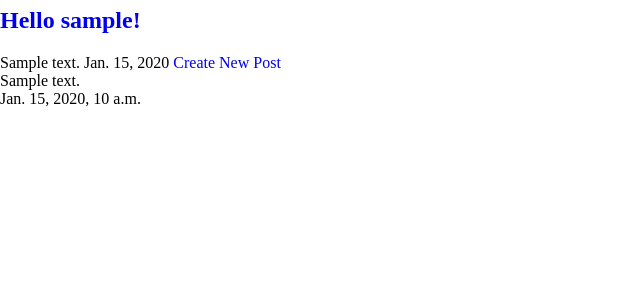
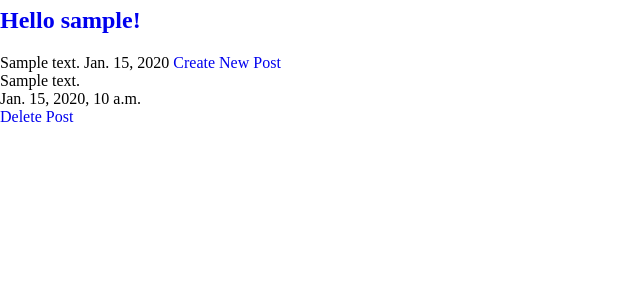
Before and after one commit to gladunvv/doodle-blog, a Django app: page /user/profile/ in a window 1280 px wide. Shown: the part 143-443 px from the top of the page, without its empty margins (0-640 px from the left). Run offline with Django 3.2, Linux system fonts and the light colour scheme; a user stored in the database is signed in; tables that the repository leaves empty hold one stand-in row (values such as "Sample post").

Commit message:
Added delete post view

```diff
--- a/app/doodle/urls.py
+++ b/app/doodle/urls.py
@@ -1,9 +1,11 @@
 from django.urls import path
-from doodle.views import PostsListView, PostDetailView, CreatePost
+from doodle.views import PostsListView, PostDetailView, CreatePost, DeletePost
+
 
 app_name = 'doodle'
 urlpatterns = [
     path('', PostsListView.as_view(), name='index'),
     path('post/<int:pk>', PostDetailView.as_view(), name='post_detail'),
-    path('post/create', CreatePost.as_view(), name='create_post')
+    path('post/create', CreatePost.as_view(), name='create_post'),
+    path('post/delete/<int:pk>', DeletePost.as_view(), name='delete_post')
 ]
--- a/app/user/templates/user/profile.html
+++ b/app/user/templates/user/profile.html
@@ -18,7 +18,8 @@
     {% for post in posts %}
 
         {{ post.text }} <br>
-        {{ post.published_date }} <br><br>
+        {{ post.published_date }} <br>
+        <a href="{% url "doodle:delete_post" post.id %}">Delete Post</a><br><br>
     {% endfor %}
 
 {% endblock %}
```
Also changed, not shown: app/doodle/views.py (+9 -1 lines), app/user/views.py (line endings or trailing spaces).
